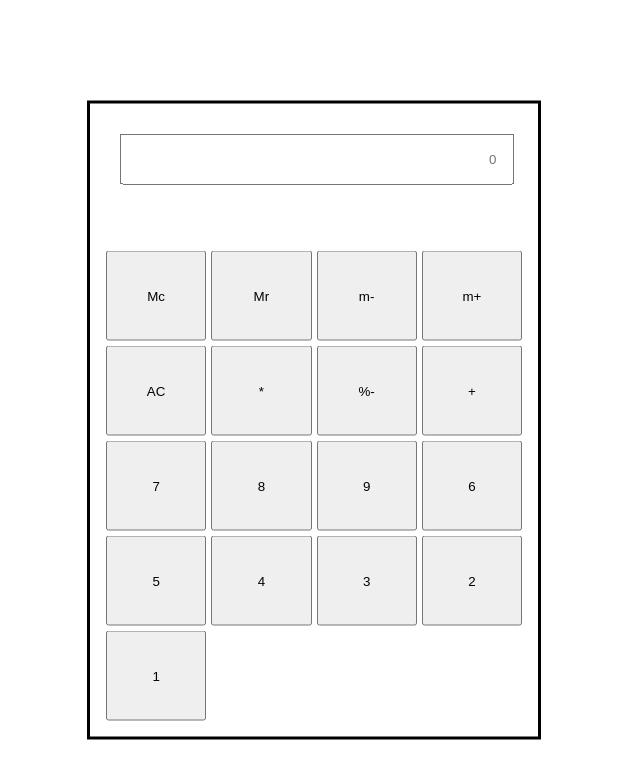
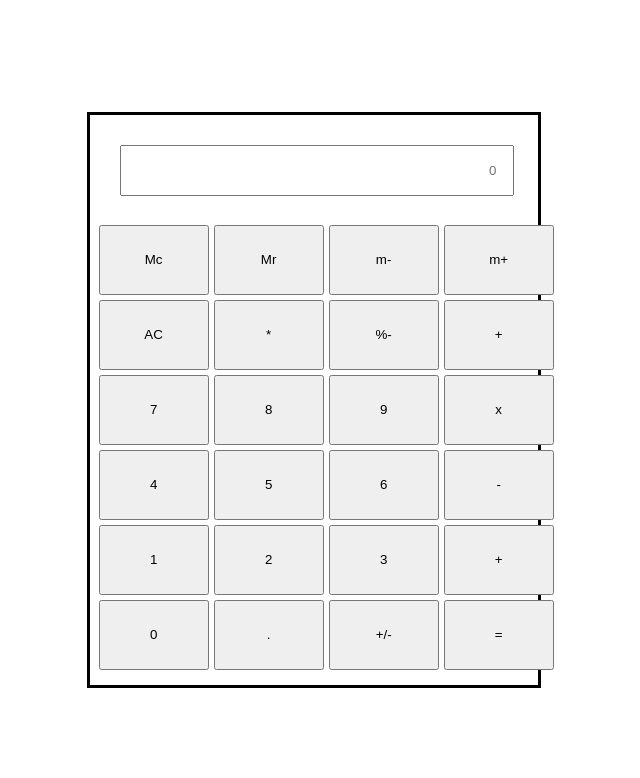
Before and after one commit to jidinen/Calculator_practice, a plain HTML site: page index.html in a window 1280 px wide. Shown: the whole page, without its empty margins (326-966 px from the left). Drawn offline with Linux system fonts and the light colour scheme.

Commit message:
Added the javascript file

```diff
--- a/index.html
+++ b/index.html
@@ -24,28 +24,30 @@
 
             <div class="buttons">
 
-                <button class="mc">Mc</button>
-                <button class="mr">Mr</button>
-                <button class="m-">m-</button>
-                <button class="m+">m+</button>
-                <button class="mc">AC</button>
-                <button class="mr">*</button>
-                <button class="m-">%-</button>
-                <button class="m+">+</button>
-                <button class="mc">7</button>
-                <button class="mr">8</button>
-                <button class="m-">9</button>
-                <button class="m+">6</button>
-                <button class="mc">5</button>
-                <button class="mr">4</button>
-                <button class="m-">3</button>
-                <button class="m+">2</button>
-                <button class=""> 1 </button>
-
-
-
-
-
+                <button class="button-func">Mc</button>
+                <button class="button-func">Mr</button>
+                <button class="button-func">m-</button>
+                <button class="button-func">m+</button>
+                <button class="button-func">AC</button>
+                <button class="button-func">*</button>
+                <button class="button-func">%-</button>
+                <button class="button-func">+</button>
+                <button class="button-func">7</button>
+                <button class="button-func">8</button>
+                <button class="button-funcx">9</button>
+                <button class="m+">x</button>
+                <button class="mc">4</button>
+                <button class="mr">5</button>
+                <button class="m-">6</button>
+                <button class="m+">-</button>
+                <button class="">1</button>
+                <button>2</button>
+                <button>3</button>
+                <button>+</button>
+                <button>0</button>
+                <button>.</button>
+                <button>+/-</button>
+                <button>=</button>
 
 
 
@@ -61,5 +63,8 @@
 
     </div>
 
+
+    <script src="main.js"></script>
+
 </body>
 </html>
--- /dev/null
+++ b/main.js
@@ -0,0 +1,16 @@
+let disp_int = document.querySelector(".button-funcx")
+
+let display_screen = document.querySelector(".display_screen")
+
+disp_int.addEventListener("click", ()=>{
+
+let textt = disp_int.textContent
+
+
+display_screen.value = textt
+
+
+
+
+
+})
--- a/stysheet.css
+++ b/stysheet.css
@@ -12,13 +12,12 @@ body{
 .container{
     width: 35%;
     border: 3px solid black;
-    margin-top: 20px;
     margin-bottom: 40px;
     position: absolute;
     left: 50%;
     top: 50%;
     transform: translate(-50%, -50%);
-
+    height: 570px;
 }
 
 .display{
@@ -35,10 +34,10 @@ body{
 
 .buttons{
     display: grid;
-    margin-top: 50px;
-    padding: 1rem;
-    grid-template-columns:repeat(4, 1fr);
-    grid-template-rows: repeat(5, 90px);
+    margin-top: 20px;
+    padding: 0.54rem;
+    grid-template-columns:repeat(4, 110px);
+    grid-template-rows: repeat(6, 70px);
     gap: 5px;
 
 }
```
